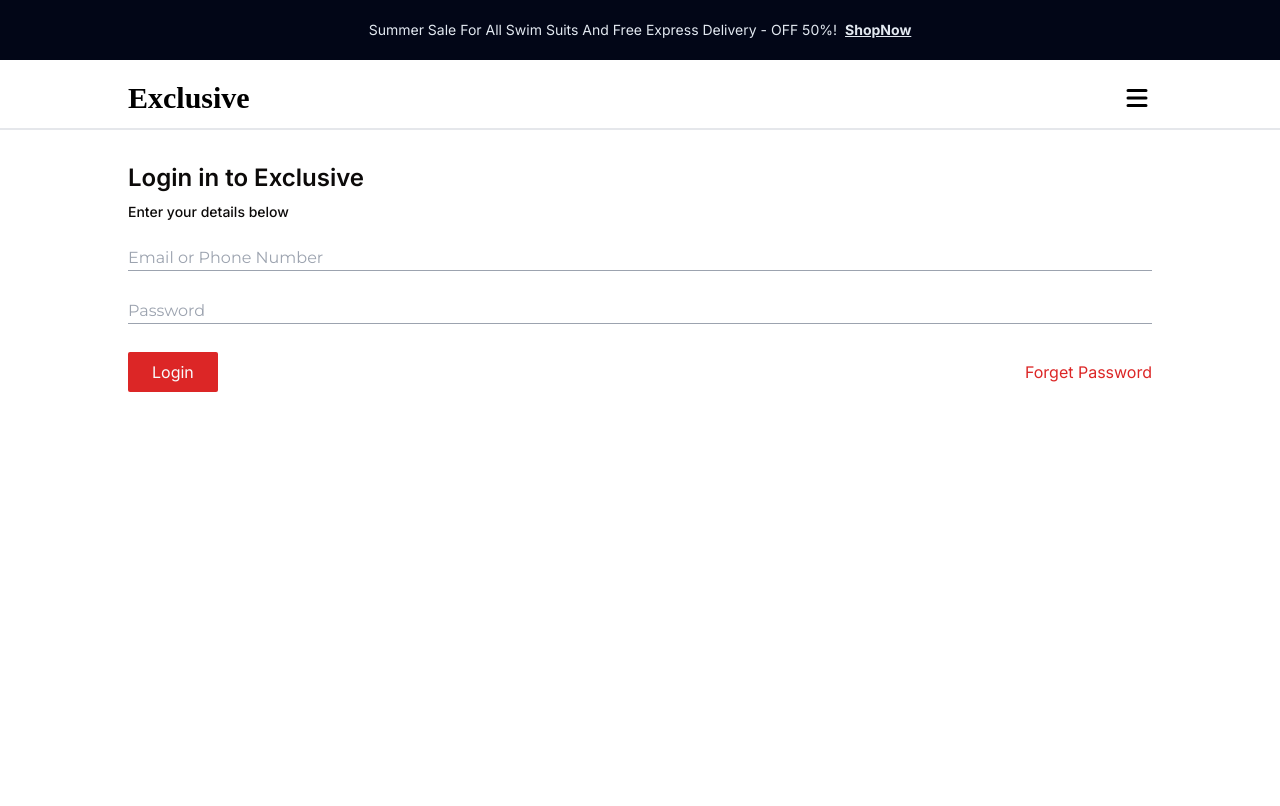
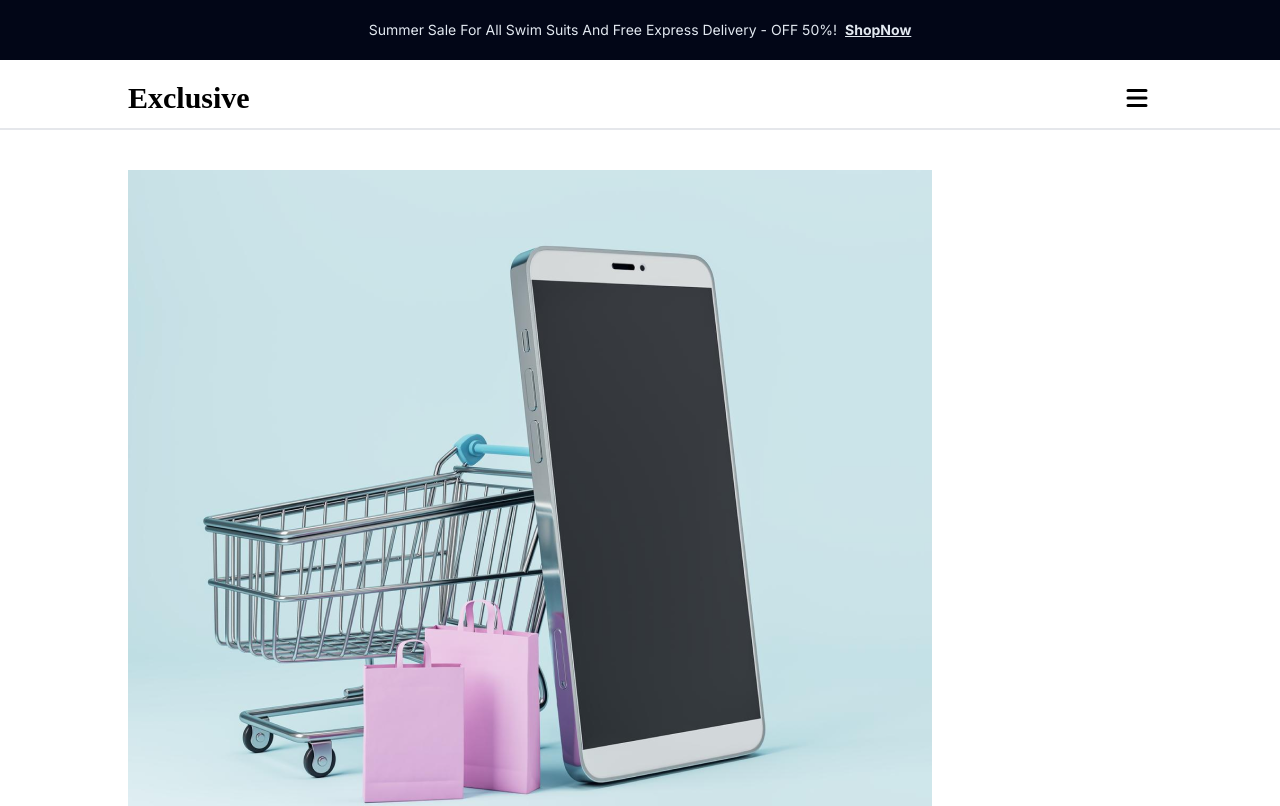
Before and after one commit to Iyanu1396/exclusive-ecommerce-store, a React (Vite) app: page /login in a window 1280 px wide. Shown: the top 806 px of the page. Built offline with nearby package versions, Linux system fonts and the light colour scheme; a web font is replaced by a local one.

Commit message:
login ui done

```diff
--- a/src/ui/LoginForm.jsx
+++ b/src/ui/LoginForm.jsx
@@ -1,7 +1,8 @@
 function LoginForm() {
   return (
-    <section className="mt-8">
+    <section className="mt-10">
       <div className="m-auto w-[80%]">
+        <img className="mb-6" src="/img-login.png" alt="" />
         <div className="space-y-2 pb-6 font-inter text-stone-950">
           <h1 className="text-2xl font-semibold">Login in to Exclusive</h1>
           <p className="text-sm font-medium">Enter your details below</p>
@@ -19,7 +20,9 @@ function LoginForm() {
             placeholder="Password"
           />
           <div className="flex justify-between font-inter">
-            <button className="rounded-sm bg-red-600 px-6 py-2 text-slate-50">Login</button>
+            <button className="rounded-sm bg-red-600 px-6 py-2 text-slate-50">
+              Login
+            </button>
             <button className="text-red-600">Forget Password</button>
           </div>
         </form>
```
Also changed, not shown: public/img-login.png (added).
